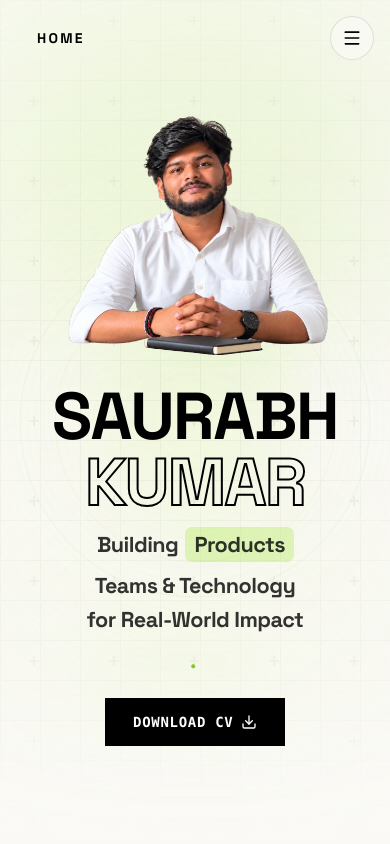
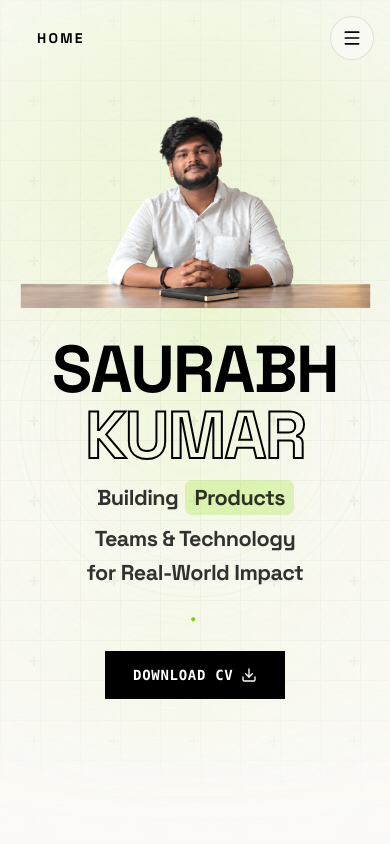
Before and after one commit to Saurabh445/Portolio-, a React (Vite) app: page / in a window 390 px wide. Shown: the top 844 px of the page. Built offline with nearby package versions, Linux system fonts and the light colour scheme.

Commit message:
use transparent cutout on tablet, zoom figure up from bottom anchor

```diff
--- a/index.html
+++ b/index.html
@@ -29,14 +29,15 @@
     <link rel="stylesheet"
       href="https://fonts.googleapis.com/css2?family=Pacifico&family=Space+Grotesk:wght@300..700&display=swap">
   </noscript>
-  <!-- The hero is a <picture>: phones get center-top-image-only-smartphone.png
-       and everything wider gets portrait.png. The preload must mirror that
-       split, otherwise every phone downloads the desktop image before the
-       <source> is parsed and then throws it away (~1.8MB wasted). -->
+  <!-- The hero is a <picture>: phones and tablets (below lg) get
+       center-top-image-only-smartphone.png and laptop width up gets portrait.png.
+       The preload must mirror that split, otherwise every small screen downloads
+       the desktop image before the <source> is parsed and then throws it away
+       (~1.7MB wasted). -->
   <link rel="preload" as="image" type="image/png" href="/center-top-image-only-smartphone.png"
-        media="(max-width: 639px)" fetchpriority="high">
+        media="(max-width: 1023px)" fetchpriority="high">
   <link rel="preload" as="image" type="image/png" href="/portrait.png"
-        media="(min-width: 640px)" fetchpriority="high">
+        media="(min-width: 1024px)" fetchpriority="high">
 
   <title>SAURABH KUMAR</title>
   <meta name="title" content="SAURABH KUMAR">
--- a/src/components/HeroSection.jsx
+++ b/src/components/HeroSection.jsx
@@ -167,48 +167,55 @@ const HeroSection = memo(function HeroSection({ isRevealed = true }) {
           exposes an edge, and the bottom fade carries it into the next section
           the way the background layer already does.
 
-          Below sm the landscape frame is cropped so hard on a narrow phone that the
-          subject is lost, so a phone-specific transparent cutout (509x491) is
-          swapped in and shown whole above the name instead of as a backdrop. */}
+          Below lg the landscape frame is cropped so hard on a phone or tablet
+          that the subject is lost, and it also sits directly behind the centred
+          name, which muddies the type. So a transparent cutout (2400x1423) is
+          swapped in and shown whole, in flow above the name, instead of as a
+          backdrop. Laptop width and up keeps the full-bleed cover treatment. */}
       <Gsap.div
-        className="pointer-events-none max-sm:relative max-sm:inset-auto max-sm:z-0 max-sm:w-full max-sm:flex-none hero-enter hero-enter-settle absolute inset-0 z-[1] overflow-hidden"
+        className="pointer-events-none max-lg:relative max-lg:inset-auto max-lg:z-[5] max-lg:w-full max-lg:flex-none max-lg:overflow-visible hero-enter hero-enter-settle absolute inset-0 z-[1] overflow-hidden"
           style={{ '--enter-delay': '0.12s' }}
       >
         <Gsap.div
           style={enableParallax ? { y: portraitY } : undefined}
-          className="max-sm:relative max-sm:w-full absolute inset-0"
+          className="max-lg:relative max-lg:w-full absolute inset-0"
         >
-          <picture className="block max-sm:w-full sm:h-full sm:w-full">
-            {/* Phones only: swaps in the near-square phone frame. The parent
+          <picture className="block max-lg:w-full lg:h-full lg:w-full">
+            {/* Phones and tablets: swaps in the transparent cutout. The parent
                 clip and the scale stay put, so nothing else about the layer
                 changes between the two sources. */}
             <source
-              media="(max-width: 639px)"
+              media="(max-width: 1023px)"
               srcSet={asset('/center-top-image-only-smartphone.png')}
-              width="509"
-              height="491"
+              width="2400"
+              height="1423"
             />
             <img
               src={asset('/portrait.png')}
               alt="Saurabh Kumar"
-              /* Intrinsic size of the fallback source. The phone <source> below
-                 is 509x491 and is media-preloaded, so the correct aspect ratio
-                 is already in cache when the img paints. */
+              /* Intrinsic size of the fallback source. The <source> below is
+                 2400x1423 and is media-preloaded, so the correct aspect ratio is
+                 already in cache when the img paints. */
               width={1671}
               height={941}
               loading="eager"
               decoding="async"
               draggable={false}
-              /* Phone: the frame is now a pre-cut 509x491 RGBA figure, so it is shown
-                 whole — no cover, no crop. Capped by height as well as width so
-                 a tall phone does not push the name off screen. sm and up:
-                 the cover treatment that fills the header, focal point kept low
-                 so the bottom of the frame stays in view. */
-              className="block max-sm:h-auto max-sm:max-h-[34svh] max-sm:w-auto max-sm:max-w-[min(68vw,26rem)] max-sm:object-contain max-sm:mx-auto max-sm:scale-100 h-full w-full object-cover object-[center_78%] scale-[1.08] select-none"
+              /* Phone and tablet: a transparent RGBA cutout shown whole (no
+                 cover), anchored bottom-centre and scaled up so the figure reads
+                 closer. Bottom origin keeps the figure's base on a fixed line, so
+                 the upward growth happens into the empty space above the name
+                 rather than pushing it down. The layer drops its clip at these
+                 widths for the same reason — a bottom-anchored scaled box would
+                 otherwise have its head sliced off. Caps keep a tall phone from
+                 overflowing.
+                 lg and up: the cover treatment that fills the header, focal point
+                 kept low so the bottom of the frame stays in view. */
+              className="block max-lg:h-auto max-lg:max-h-[42svh] max-lg:w-auto max-lg:max-w-[min(70vw,30rem)] max-lg:object-contain max-lg:mx-auto max-lg:origin-bottom max-lg:scale-[1.28] h-full w-full object-cover object-[center_78%] scale-[1.08] select-none"
             />
           </picture>
         </Gsap.div>
-        <div className="absolute inset-x-0 bottom-0 h-40 max-sm:hidden bg-gradient-to-t from-[#FAF9F6] to-transparent" />
+        <div className="absolute inset-x-0 bottom-0 h-40 max-lg:hidden bg-gradient-to-t from-[#FAF9F6] to-transparent" />
       </Gsap.div>
 
       {/* ── MAIN CONTENT ──
```
Also changed, not shown: public/center-top-image-only-smartphone.png.
